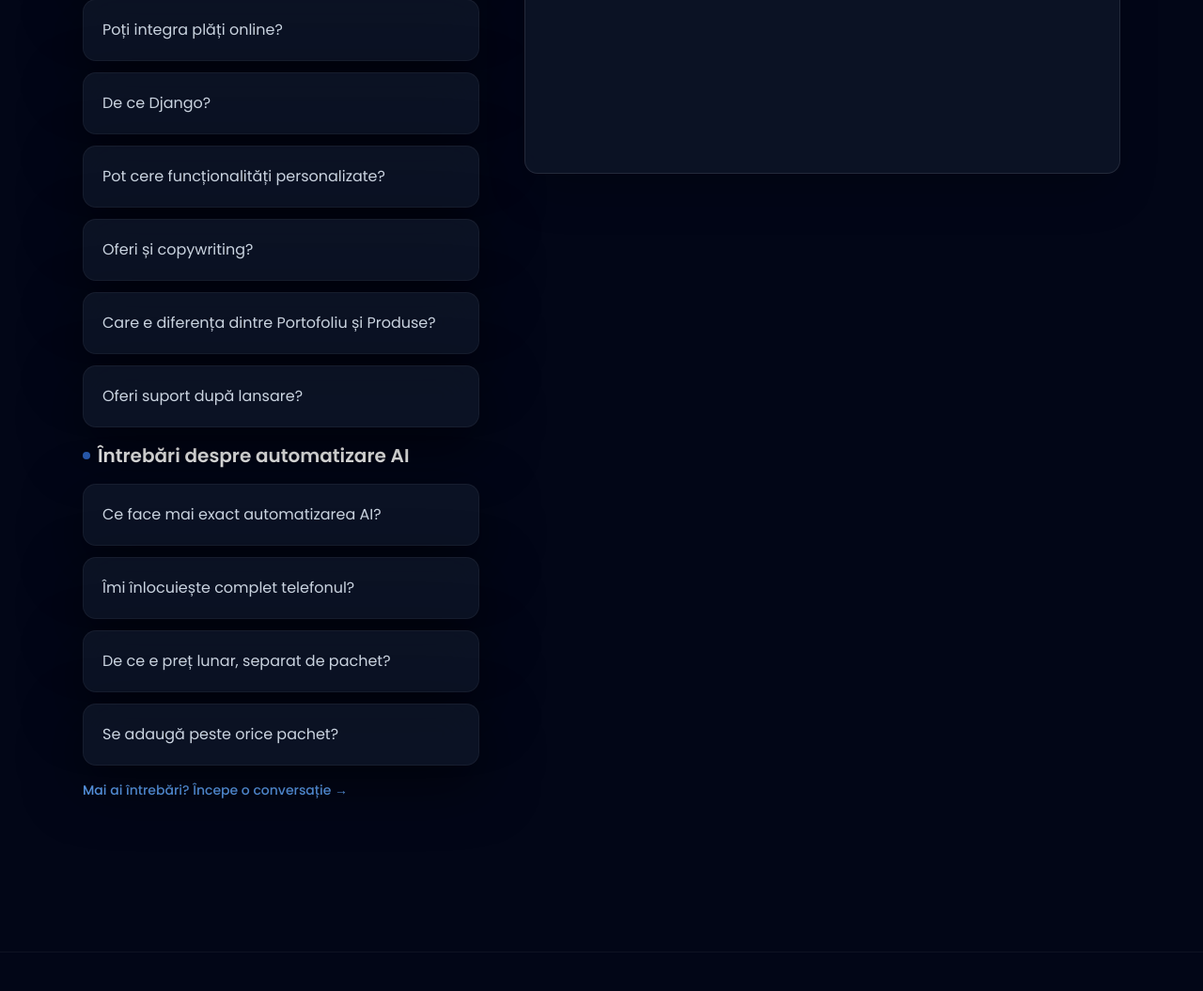
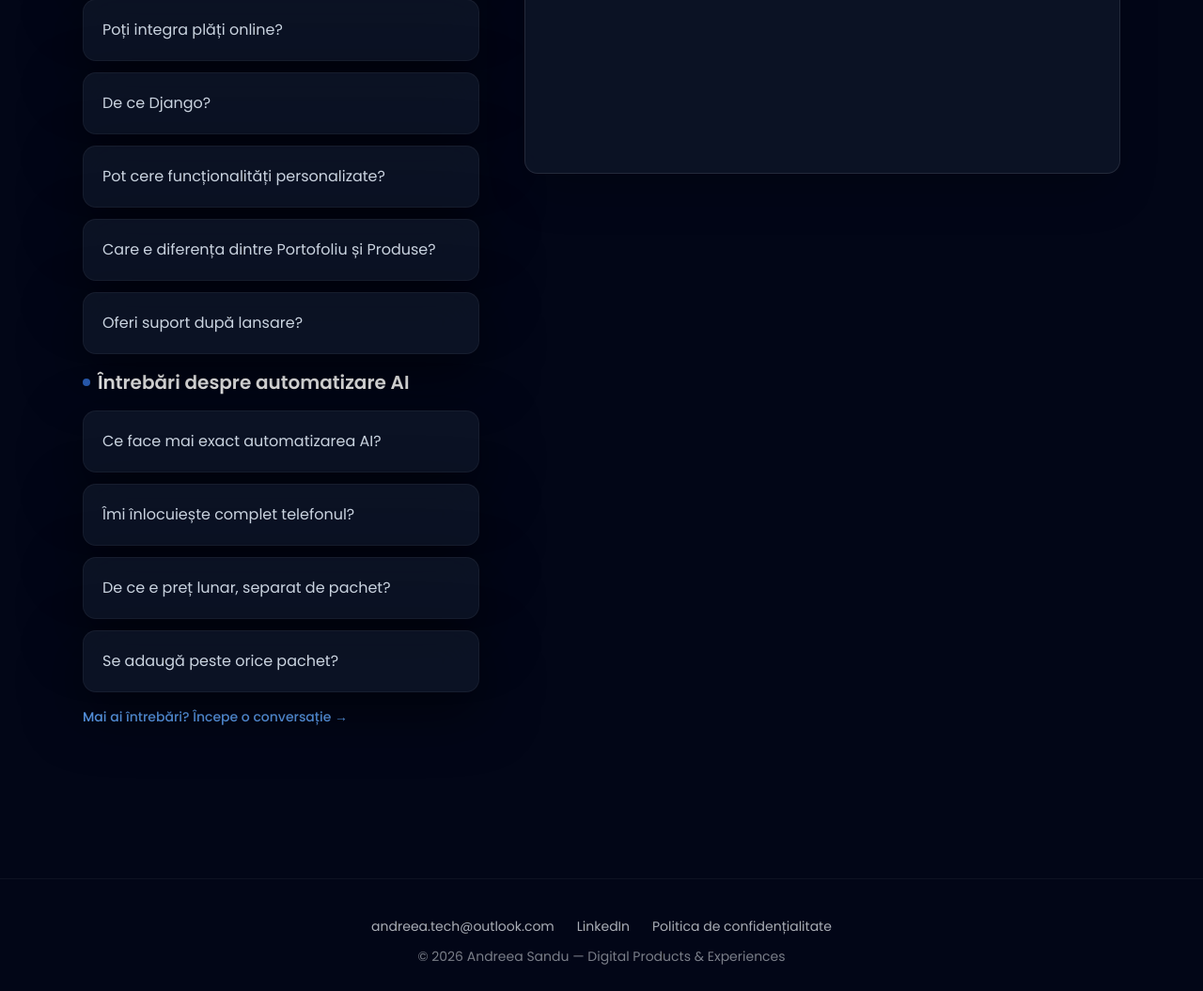
Before and after one commit to SanduAndreea22/andreeatech, a Django app: page /faq/ in a window 1280 px wide. Shown: the part 820-1875 px from the top of the page at 94% size. After the commit the page ends 1847 px from the top, so only its background shows below. Run offline with Django 5.2, Linux system fonts and the light colour scheme; some libraries are stand-ins or nearby versions.

Commit message:
Remove FAQ entry for a copywriting add-on that isn't offered anywhere on the site

```diff
--- a/templates/website/faq.html
+++ b/templates/website/faq.html
@@ -47,10 +47,6 @@
 
           <button class="faq-btn glass w-full text-left p-5 border border-white/5 hover:border-blue-500/50 hover:translate-x-2 transition-all duration-300 group" data-answer="custom">
             <span class="text-slate-300 group-hover:text-white">Pot cere funcționalități personalizate?</span>
-          </button>
-
-          <button class="faq-btn glass w-full text-left p-5 border border-white/5 hover:border-blue-500/50 hover:translate-x-2 transition-all duration-300 group" data-answer="copywriting">
-            <span class="text-slate-300 group-hover:text-white">Oferi și copywriting?</span>
           </button>
 
           <button class="faq-btn glass w-full text-left p-5 border border-white/5 hover:border-blue-500/50 hover:translate-x-2 transition-all duration-300 group" data-answer="portfolio">
@@ -165,7 +161,6 @@ const answers = {
   payments: "Da. Integrările de plăți securizate pot include Stripe, PayPal și alți furnizori potriviți pentru regiunea ta.",
   django: "Django e un framework Python sigur și scalabil, foarte potrivit pentru sisteme de business bazate pe date și fluxuri de lucru personalizate.",
   custom: "Absolut. Fiecare proiect poate fi construit în jurul procesului real al afacerii tale, nu forțat într-un instrument generic.",
-  copywriting: "Da, dar doar ca add-on opțional alături de un pachet de website — nu ofer copywriting ca serviciu de sine stătător.",
   portfolio: "Proiectele din Portofoliu (Al Noir, Platform Tickets, Bookora) sunt dovadă de capabilitate tehnică, nu produse de vânzare. Emotional Planner și Budget Planner, din secțiunea Produse, sunt produsele mele proprii, oferite direct.",
   support: "Fiecare proiect include o perioadă de stabilizare după lansare. Mentenanța continuă poate fi stabilită separat, atunci când e nevoie.",
   automation_what: "Un agent AI care preia telefonul și WhatsApp-ul afacerii tale: răspunde la întrebări despre servicii, prețuri și program, preia rezervări sau programări și le confirmă automat, non-stop.",
```
